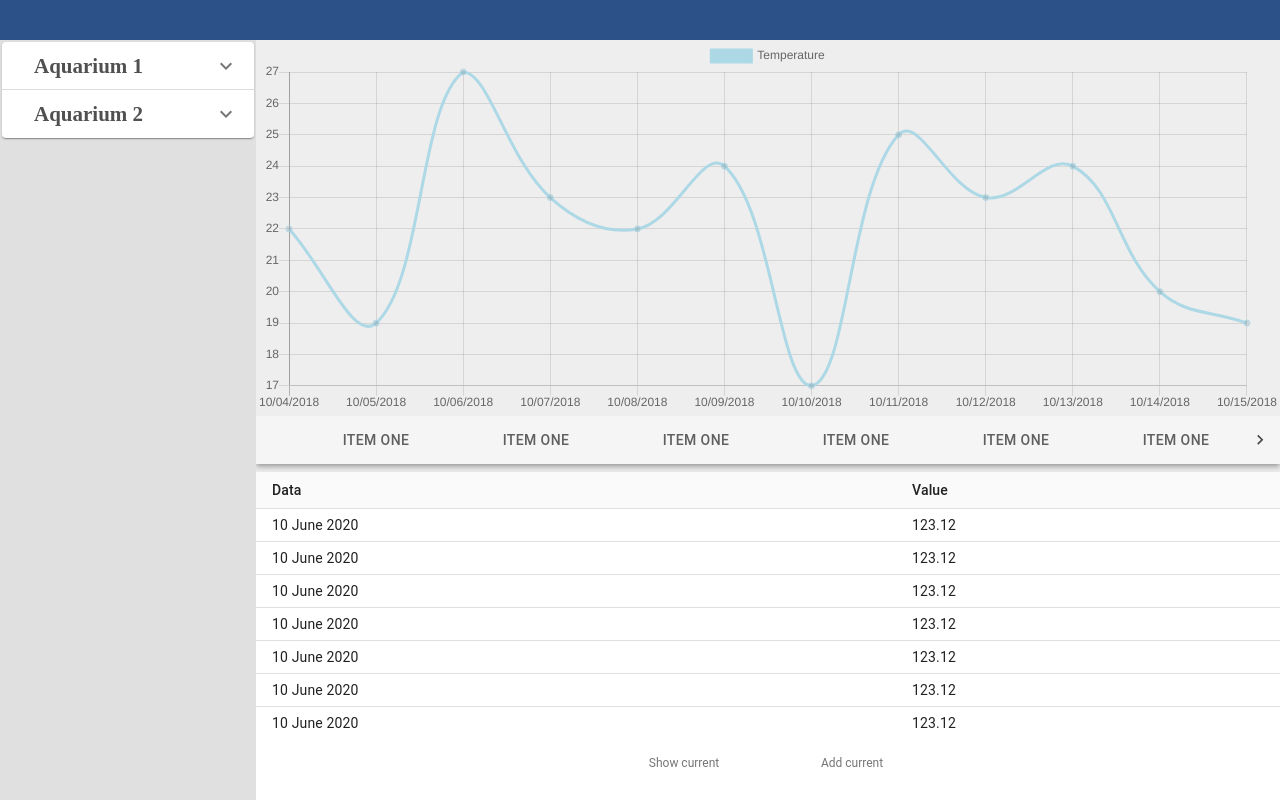
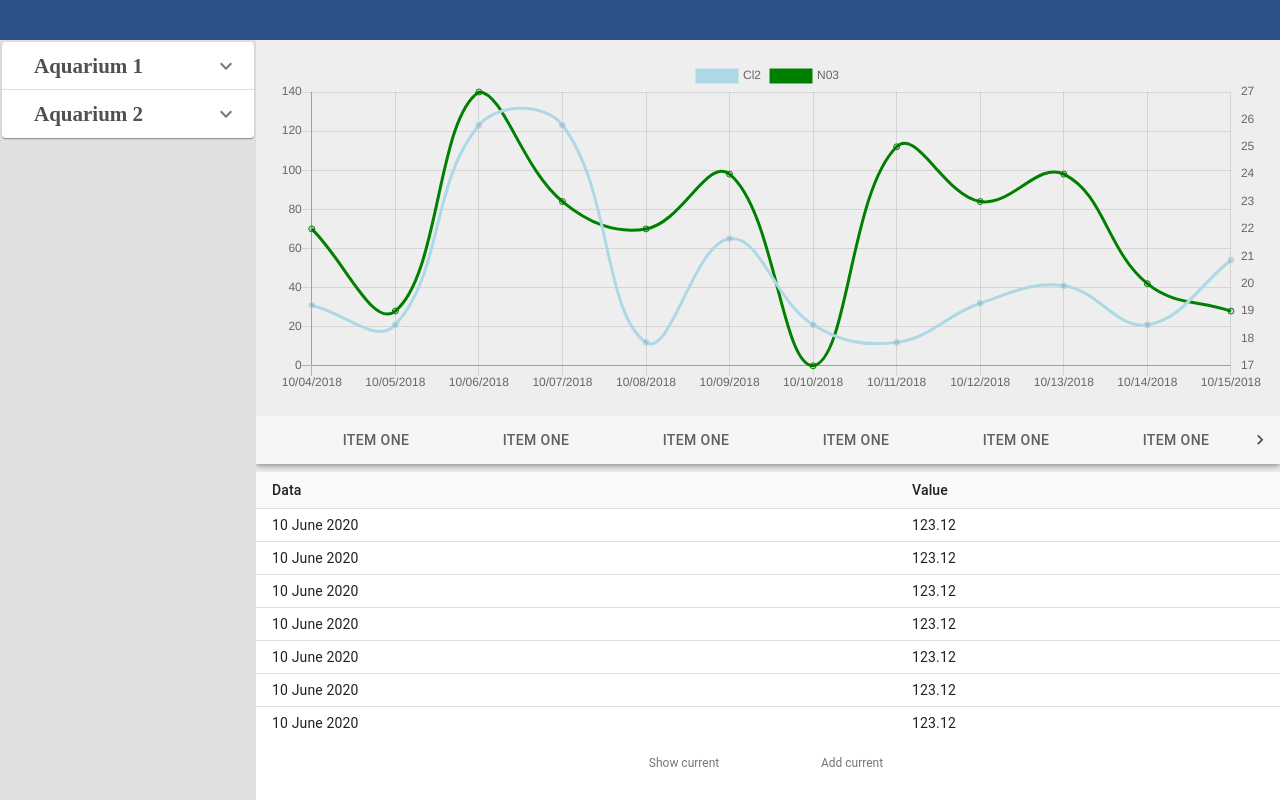
Before and after one commit to jimmeryn/my-aquarium, a React app: page / in a window 1280 px wide. Built offline with nearby package versions, Linux system fonts and the light colour scheme.

Commit message:
second axis added

```diff
--- a/src/components/center/Graph.tsx
+++ b/src/components/center/Graph.tsx
@@ -18,16 +18,43 @@ const data = {
   ],
   datasets: [
     {
-      label: "Temperature",
+      label: "Cl2",
+      yAxisID: "y-axis-1",
+      data: [31, 21, 123, 123, 12, 65, 21, 12, 32, 41, 21, 54],
+      fill: false, // Don't fill area under the line
+      borderColor: "lightblue" // Line color
+    },
+    {
+      label: "N03",
+      yAxisID: "y-axis-2",
       data: [22, 19, 27, 23, 22, 24, 17, 25, 23, 24, 20, 19],
       fill: false, // Don't fill area under the line
-      borderColor: "lightblue" // Line color
+      borderColor: "green" // Line color
     }
   ]
 };
 
 const options = {
-  maintainAspectRatio: false // Don't maintain w/h ratio
+  maintainAspectRatio: false, // Don't maintain width/height ratio
+  layout: { padding: 20 },
+  fullWidth: false,
+  scales: {
+    yAxes: [
+      {
+        id: "y-axis-1",
+        type: "linear",
+        position: "left"
+      },
+      {
+        id: "y-axis-2",
+        type: "linear",
+        position: "right",
+        gridLines: {
+          display: false
+        }
+      }
+    ]
+  }
 };
 
 const Graph: React.FunctionComponent = () => (
```
